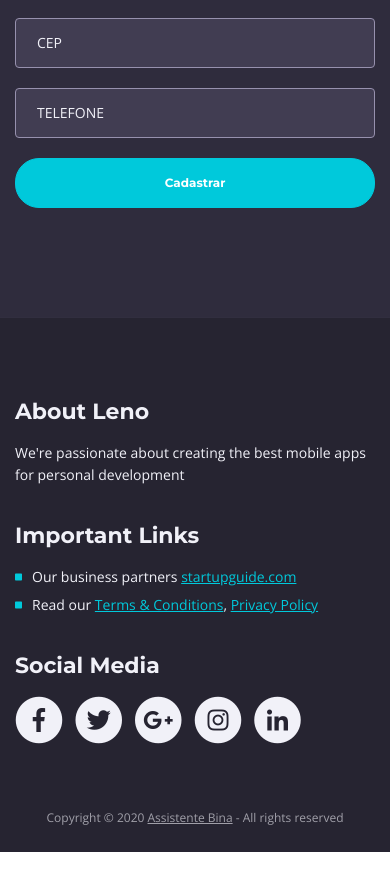
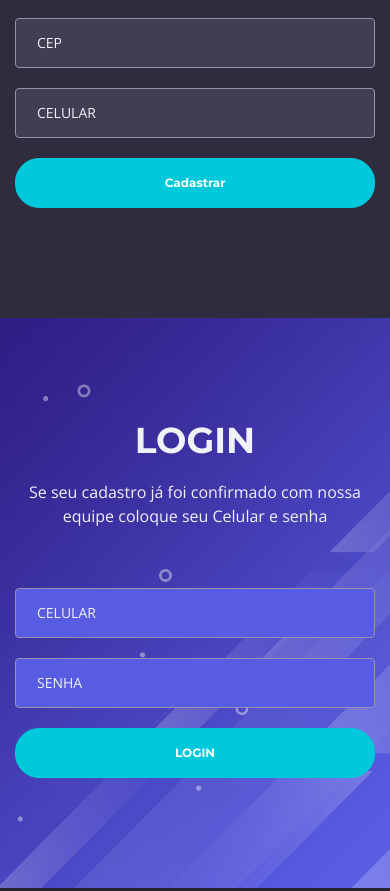
Before and after one commit to renanbastos93/hackccr, a website: page public/index.html in a window 390 px wide. Shown: the part 7902-8793 px from the top of the page. Before the commit the page ends 8754 px from the top, so only its background shows below. Drawn offline with nearby package versions, Linux system fonts and the light colour scheme.

Commit message:
feat: login

```diff
--- a/public/css/styles.css
+++ b/public/css/styles.css
@@ -2117,3 +2117,52 @@
 	width: 70px;
 	height: 45px;
 }
+
+.form-1 {
+	padding-top: 6.25rem;
+	padding-bottom: 5.625rem;
+	background: url('../images/header-background.jpg') center bottom no-repeat;
+	background-size: cover;
+}
+
+.form-1 h2 {
+	margin-bottom: 1.125rem;
+	text-align: center;
+}
+
+.form-1 .list-unstyled {
+	margin-bottom: 3.75rem;
+	font-size: 1rem;
+	line-height: 1.5rem;
+	text-align: center;
+}
+
+.form-1 .list-unstyled .fas,
+.form-1 .list-unstyled .fab {
+	margin-right: 0.5rem;
+	font-size: 0.875rem;
+	color: #585ce2;
+}
+
+/* #4b48bd */
+
+.form-1 .list-unstyled .fa-phone {
+	vertical-align: 3%;
+}
+
+
+.form-1 .form-control-input,
+.form-1 .form-control-select {
+	display: block; /* needed for proper display of the label in Firefox, IE, Edge */
+	width: 100%;
+	padding-top: 1.0625rem;
+	padding-bottom: 0.0625rem;
+	padding-left: 1.3125rem;
+	border: 1px solid #9791ae;
+	border-radius: 0.25rem;
+	background-color: #585ce2;
+	color: #f1f1f8;
+	font: 400 0.875rem/1.875rem "Open Sans", sans-serif;
+	transition: all 0.2s ease;
+	-webkit-appearance: none; /* removes inner shadow on form inputs on ios safari */
+}
--- a/public/index.html
+++ b/public/index.html
@@ -840,7 +840,7 @@
                         </div>
                         <div class="form-group">
                             <input type="number" class="form-control-input" id="phone" required>
-                            <label class="label-control" for="cemail">TELEFONE</label>
+                            <label class="label-control" for="phone">CELULAR</label>
                             <div class="help-block with-errors"></div>
                         </div>
                         <div class="form-group">
@@ -858,6 +858,53 @@
     </div> <!-- end of form -->
     <!-- end of contact -->
 
+    <!-- Contact -->
+    <div id="login" class="form-1">
+        <div class="container">
+            <div class="row">
+                <div class="col-lg-12">
+                    <h2>LOGIN</h2>
+                    <ul class="list-unstyled li-space-lg">
+                        <li class="address">Se seu cadastro já foi confirmado com nossa equipe coloque seu Celular e senha</li>
+                        <!-- <li>Cadastre seu estabelecimento para ganhar visibilidade no aplicativo</li> -->
+                    </ul>
+                </div> <!-- end of col -->
+            </div> <!-- end of row -->
+            <div class="row">
+                <div class="col-lg-6 offset-lg-3">
+                    <!--
+                        Nome da empresa
+                        Endereço completo
+                        CEP
+                        Celular
+                     -->
+
+                    <!-- Contact Form -->
+                    <form id="loginForm" data-toggle="validator" data-focus="false">
+                        <div class="form-group">
+                            <input type="text" class="form-control-input" id="lphone" required>
+                            <label class="label-control" for="lphone">CELULAR</label>
+                            <div class="help-block with-errors"></div>
+                        </div>
+                        <div class="form-group">
+                            <input type="password" class="form-control-input" id="paswd" required>
+                            <label class="label-control" for="paswd">SENHA</label>
+                            <div class="help-block with-errors"></div>
+                        </div>
+                        <div class="form-group">
+                            <button type="submit" class="form-control-submit-button">LOGIN</button>
+                        </div>
+                        <div class="form-message">
+                            <div id="cmsgSubmitLogin" class="h3 text-center hidden"></div>
+                        </div>
+                    </form>
+                    <!-- end of contact form -->
+
+                </div> <!-- end of col -->
+            </div> <!-- end of row -->
+        </div> <!-- end of container -->
+    </div> <!-- end of form -->
+    <!-- end of contact -->
 
     <!-- Footer -->
     <div class="footer">
--- a/public/js/scripts.js
+++ b/public/js/scripts.js
@@ -277,7 +277,36 @@
 
     function cformSuccess() {
         $("#contactForm")[0].reset();
-        csubmitMSG(true, "Cadastro realizado, em breve iremos entrar em contato com você!");
+        csubmitMSG(true, "Cadastro realizado com sucesso! Em breve entraremos em contato com você!");
+        $("input").removeClass('notEmpty'); // resets the field label after submission
+        $("textarea").removeClass('notEmpty'); // resets the field label after submission
+    }
+
+    /* Contact Form */
+    $("#loginForm").validator().on("submit", function(event) {
+    	if (event.isDefaultPrevented()) {
+            // handle the invalid form...
+            $("#loginForm").removeClass().addClass('shake animated').one('webkitAnimationEnd mozAnimationEnd MSAnimationEnd oanimationend animationend', function() {
+                $(this).removeClass();
+            });
+            csubmitMSG(false, "Please fill all fields!");
+        } else {
+            // everything looks good!
+            event.preventDefault();
+            // csubmitForm();
+            loginFormSuccess();
+        }
+    });
+
+    function loginFormSuccess() {
+        var phone = $("#lphone").val();
+        var paswd = $("#paswd").val();
+        $("#loginForm")[0].reset();
+        if (phone != "admin" || paswd != "admin") {
+            csubmitMSGLogin(false, "Usuário ou senha incorreto!");
+        } else {
+            csubmitMSGLogin(true, "Logado com sucesso! Painel em construção para melhor experiencia.");
+        }
         $("input").removeClass('notEmpty'); // resets the field label after submission
         $("textarea").removeClass('notEmpty'); // resets the field label after submission
     }
@@ -286,7 +315,16 @@
         $("#contactForm").removeClass().addClass('shake animated').one('webkitAnimationEnd mozAnimationEnd MSAnimationEnd oanimationend animationend', function() {
             $(this).removeClass();
         });
-	}
+    }
+
+    function csubmitMSGLogin(valid, msg) {
+        if (valid) {
+            var msgClasses = "h3 text-center tada animated";
+        } else {
+            var msgClasses = "h3 text-center";
+        }
+        $("#cmsgSubmitLogin").removeClass().addClass(msgClasses).text(msg);
+    }
 
     function csubmitMSG(valid, msg) {
         if (valid) {
```
